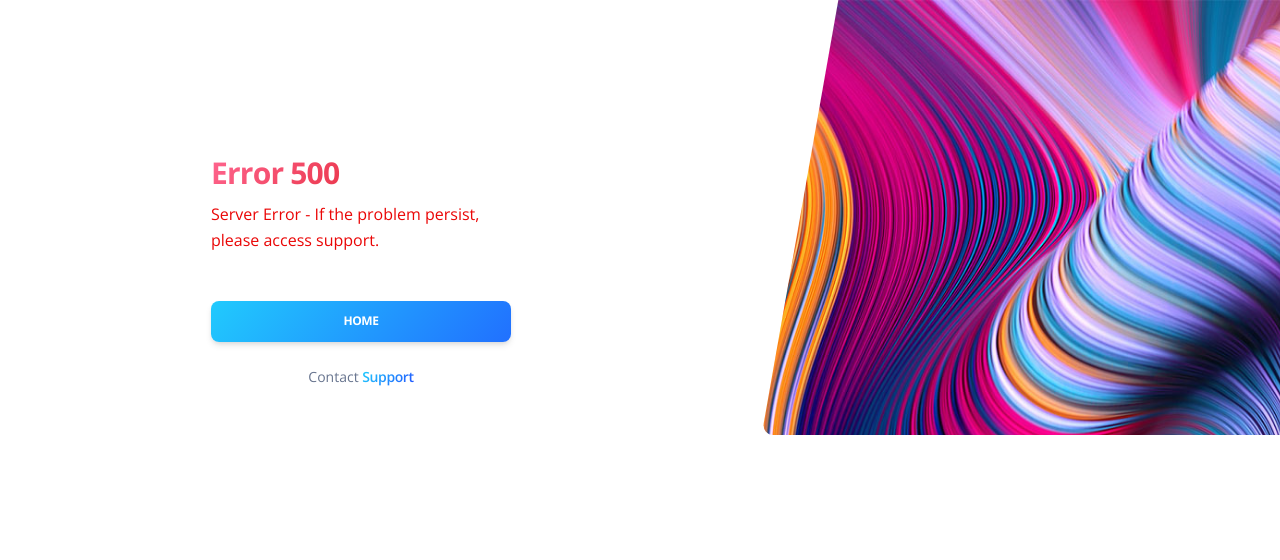
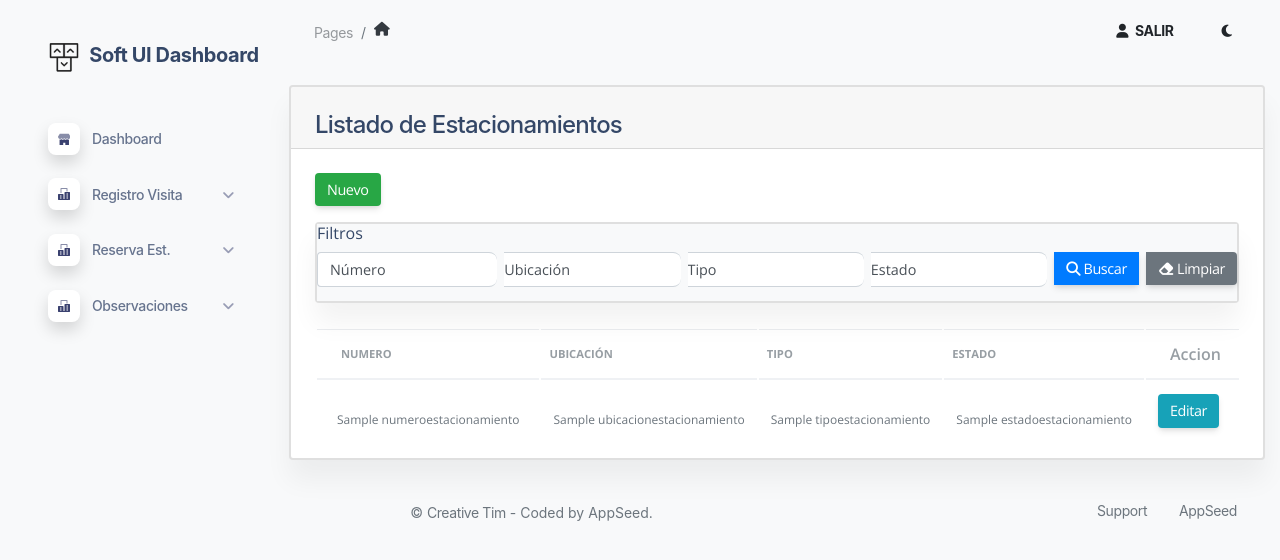
Before and after one commit to gloria2014/Gestion-de-conserjeria, a Django app: page /estacionamientos/ in a window 1280 px wide. Shown: the top 560 px of the page. Run offline with Django 3.2, Linux system fonts and the light colour scheme; a user stored in the database is signed in; tables that the repository leaves empty hold one stand-in row (values such as "Sample post"); some libraries are stand-ins or nearby versions.

Commit message:
Se agrega mantenedor de Estacionamientos

```diff
--- a/apps/authentication/urls.py
+++ b/apps/authentication/urls.py
@@ -9,7 +9,6 @@ urlpatterns = [
     path('login/', login_view, name="login"),
   #  path('listar-empleados/', listar_empleados, name='listar_empleados'),
     path('register/', register_user, name="register"),
-   # path('registrar-empleado/',registrar_empleado, name="registrar-empleado"),
 
     #path('add/', views.person_create_view, name='person_add'),
 
--- a/apps/home/admin.py
+++ b/apps/home/admin.py
@@ -4,7 +4,7 @@ Copyright (c) 2019 - present AppSeed.us
 """
 
 from django.contrib import admin
-from .models import Prueba, TipoCondominio, Condominio, Residentes, Propiedad, UbicacionEstacionamiento, TipoEstacionamiento, Estacionamiento, ReservaEstacionamiento
+from .models import Prueba, TipoCondominio, Condominio, Residentes, Propiedad, UbicacionEstacionamiento, TipoEstacionamiento, Estacionamiento, ReservaEstacionamiento, EstadoEstacionamiento, NumeroEstacionamiento
 
 # Register your models here.
 
@@ -18,3 +18,5 @@ admin.site.register(UbicacionEstacionamiento)
 admin.site.register(TipoEstacionamiento)
 admin.site.register(Estacionamiento)
 admin.site.register(ReservaEstacionamiento)
+admin.site.register(EstadoEstacionamiento)
+admin.site.register(NumeroEstacionamiento)
--- a/apps/home/urls.py
+++ b/apps/home/urls.py
@@ -25,6 +25,10 @@ urlpatterns = [
     path('editar-conserje/<int:id>', views.editar_conserje_view, name='editar_conserje'),
     path('eliminar-conserje/<int:id>', views.eliminar_conserje_view, name='eliminar_conserje'),
     path('empleados-pdf/', views.exportar_conserjes_pdf, name='exportar_empleados_pdf'),
+
+    path('estacionamientos/', views.ver_estacionamientos_view, name='ver_estacionamientos'),
+    path('nuevo-estacionamiento/', views.crear_estacionamiento_view, name='crear_estacionamiento'),
+    path('editar-estacionamiento/<int:id>', views.editar_estacionamiento_view, name='editar_estacionamiento'),
     # Matches any html file
     re_path(r'^.*\.*', views.pages, name='pages'),
 
--- a/apps/home/views.py
+++ b/apps/home/views.py
@@ -13,8 +13,9 @@ from weasyprint import HTML
 from .models import Prueba
 from django.db.models import Q
 from apps.authentication.models import Region, Comuna, Empleados
+from apps.home.models import Estacionamiento, TipoEstacionamiento, UbicacionEstacionamiento, ReservaEstacionamiento, EstadoEstacionamiento, NumeroEstacionamiento
 
-from .forms import PruebaForm, EmpleadoForm
+from .forms import PruebaForm, EmpleadoForm, EstacionamientoForm
 
 import logging
 
@@ -63,8 +64,8 @@ def pages(request):
         html_template = loader.get_template('home/page-500.html')
         return HttpResponse(html_template.render(context, request))
 
-# ----------------- REGION Y COMUNAS ---------------------------
-# AJAX
+# ----------------- REGION, COMUNAS, NUMERO-EST. ---------------------------
+# LLAMDAS AJAX
 def load_regiones(request):
     logger.debug("Loading regions")
     regiones = Region.objects.all().values('id', 'nombre')
@@ -76,7 +77,8 @@ def load_comunas(request):
     comunas = Comuna.objects.filter(region_id=region_id).order_by('nombre')
     return JsonResponse(list(comunas.values('id', 'nombre')), safe=False)
 
-# ----------------- RUTAS PARA IR A LAS PAGINAS  CONSERJE GESTION ---------------------------
+
+# ----------------- SECCIÓN  CONSERJE GESTION ---------------------------
 
 @login_required(login_url="/login/")
 def ver_conserjes_view_sinfiltro(request):
@@ -116,7 +118,6 @@ def crear_conserje_view(request):
         print("Errores del formulario:", formulario.errors)
         messages.error(request, "Hay errores en el formulario. Por favor, corrígelos.")
 
-
     return render(request, 'home/registrar-conserje.html', {'formulario':formulario})
 
 @login_required(login_url="/login/")
@@ -153,6 +154,105 @@ def exportar_conserjes_pdf(request):
     response['Content-Disposition'] = 'inline; filename=conserjes.pdf'
     html.write_pdf(response)
     return response
+
+
+# ------------------------ SECCIÓN ESTACIONAMIENTOS MANTENEDOR  --------------------
+
+# @login_required(login_url="/login/")
+# def ver_estacionamientos_view(request):
+#     query = Q()
+#     if 'numero_estacionamiento' in request.GET and request.GET['numero_estacionamiento']:
+#         query &= Q(rut__icontains=request.GET['numero_estacionamiento'])
+
+#     if 'ubicacion' in request.GET and request.GET['ubicacion']:
+#         query &= Q(ubicacion=request.GET['ubicacion'])
+
+#     if 'tipo_estacionamiento' in request.GET and request.GET['tipo_estacionamiento']:
+#         query &= Q(tipo_estacionamiento=request.GET['tipo_estacionamiento'])
+
+#     if 'estado_estacionamiento' in request.GET and request.GET['estado_estacionamiento']:
+#         query &= Q(estado_estacionamiento=request.GET['estado_estacionamiento'])
+
+#     estacionamientos = Estacionamiento.objects.filter(query)
+#     return render(request, 'home/ver-estacionamientos.html', {'estacionamientosObj': estacionamientos})
+
+@login_required(login_url="/login/")
+def ver_estacionamientos_view(request):
+    query = Q()
+    if 'numero_estacionamiento' in request.GET and request.GET['numero_estacionamiento']:
+        query &= Q(numero_estacionamiento=request.GET['numero_estacionamiento'])
+
+    if 'ubicacion' in request.GET and request.GET['ubicacion']:
+        query &= Q(ubicacion=request.GET['ubicacion'])
+
+    if 'tipo_estacionamiento' in request.GET and request.GET['tipo_estacionamiento']:
+        query &= Q(tipo_estacionamiento=request.GET['tipo_estacionamiento'])
+
+    if 'estado_estacionamiento' in request.GET and request.GET['estado_estacionamiento']:
+        query &= Q(estado_estacionamiento=request.GET['estado_estacionamiento'])
+
+    estacionamientos = Estacionamiento.objects.filter(query)
+
+    # Obtener las opciones para los filtros
+    numeros_estacionamiento = NumeroEstacionamiento.objects.all()
+    ubicaciones = UbicacionEstacionamiento.objects.all()
+    tipos_estacionamiento = TipoEstacionamiento.objects.all()
+    estados_estacionamiento = EstadoEstacionamiento.objects.all()
+
+    return render(request, 'home/ver-estacionamientos.html', {
+        'estacionamientosObj': estacionamientos,
+        'numeros_estacionamiento': numeros_estacionamiento,
+        'ubicaciones': ubicaciones,
+        'tipos_estacionamiento': tipos_estacionamiento,
+        'estados_estacionamiento': estados_estacionamiento,
+    })
+
+@login_required(login_url="/login/")
+def crear_estacionamiento_view(request):
+    formulario = EstacionamientoForm(request.POST or None)
+
+    if request.method == 'POST':
+        print(request.POST)
+
+        if formulario.is_valid():
+            estacionamiento = formulario.save()
+            # Actualizar el estado del NumeroEstacionamiento
+            numero_estacionamiento = estacionamiento.numero_estacionamiento
+            numero_estacionamiento.estado = '0'
+            numero_estacionamiento.save()
+            return redirect('ver_estacionamientos')
+        else:
+            messages.error(request, "Hay errores en el formulario. Por favor, corrígelos.")
+
+            print("Errores del formulario:", formulario.errors)
+
+    return render(request, 'home/registrar-estacionamiento.html',{'formulario':formulario})
+
+
+@login_required(login_url="/login/")
+def editar_estacionamiento_view(request, id):
+    estacionamiento = Estacionamiento.objects.get(id=id)
+
+    # Imprime todos los campos del objeto prueba en la consola
+    for field in estacionamiento._meta.fields:
+        field_name = field.name
+        field_value = getattr(estacionamiento, field_name)
+        print(f"{field_name}: {field_value}")
+
+    formulario = EstacionamientoForm(request.POST or None, instance=estacionamiento)
+
+    if formulario.is_valid() and request.POST:
+        formulario.save()
+        return redirect('ver_estacionamientos')
+    else:
+        print("Errores del formulario:", formulario.errors)
+        messages.error(request, "Hay errores en el formulario. Por favor, corrígelos.")
+
+    return render(request, 'home/editar-estacionamiento.html', {
+        'formulario': formulario,
+        'numero_estacionamiento_hidden': formulario['numero_estacionamiento'].value()
+    })
+
 
 
 # ----------------- RUTAS PARA IR A LAS PAGINAS  DE OBSERVACIONES ---------------------------
@@ -193,9 +293,6 @@ def editar_observacion_view(request, id):
     return render(request, 'home/editar-observacion.html', {'formulario':formulario})
 
 
-
-
-
 @login_required(login_url="/login/")
 def eliminar_observacion_view(request, id):
     obj = Prueba.objects.get(id=id)
--- /dev/null
+++ b/apps/templates/home/ver-estacionamientos.html
@@ -0,0 +1,124 @@
+{% extends 'layouts/base.html' %}
+
+{% block title %} Listado de Observaciones {% endblock title %}
+
+<!-- Specific CSS goes HERE -->
+{% block stylesheets %}{% endblock stylesheets %}
+
+{% block content %}
+
+<div class="container-fluid py-4">
+  <div class="row">
+    <div class="col-12">
+      <div class="card mb-4">
+        <div class="card-header pb-0 d-flex justify-content-between align-items-center" >
+          <h4>Listado de Estacionamientos</h4>
+       </div>
+        <!-- Card para el formulario de búsqueda -->
+        <div class="card-body" style="margin-bottom: -2rem;">
+          <div class="row">
+            <div class="col-md-12">
+              <a class="btn btn-success btn-md formato-texto" href="{% url 'crear_estacionamiento' %}">Nuevo</a>
+
+              <!-- <a href="{% url 'exportar_empleados_pdf' %}" target="_blank" class="btn btn-primary btn-md formato-texto">
+                <i class="fas fa-download"></i> PDF
+              </a> -->
+            </div>
+        </div>
+        <div class="row">
+          <div class="col-md-12">
+            <div class="card mb-4">
+              <div style="background-color: #f8f9fa; margin: auto;">
+                <h6>Filtros</h6>
+                <form method="GET" action="{% url 'ver_estacionamientos' %}">
+                  <div class="input-group">
+                    <select name="numero_estacionamiento" class="form-control me-2">
+                      <option value="">Número</option>
+                      {% for numero in numeros_estacionamiento %}
+                        <option value="{{ numero.id }}" {% if request.GET.numero_estacionamiento == numero.id|stringformat:"s" %}selected{% endif %}>{{ numero.nombre }}</option>
+                      {% endfor %}
+                    </select>
+                    <select name="ubicacion" class="form-control me-2">
+                      <option value="">Ubicación</option>
+                      {% for ubicacion in ubicaciones %}
+                        <option value="{{ ubicacion.id }}" {% if request.GET.ubicacion == ubicacion.id|stringformat:"s" %}selected{% endif %}>{{ ubicacion.nombre }}</option>
+                      {% endfor %}
+                    </select>
+                    <select name="tipo_estacionamiento" class="form-control me-2">
+                      <option value="">Tipo</option>
+                      {% for tipo in tipos_estacionamiento %}
+                        <option value="{{ tipo.id }}" {% if request.GET.tipo_estacionamiento == tipo.id|stringformat:"s" %}selected{% endif %}>{{ tipo.nombre }}</option>
+                      {% endfor %}
+                    </select>
+                    <select name="estado_estacionamiento" class="form-control me-2">
+                      <option value="">Estado</option>
+                      {% for estado in estados_estacionamiento %}
+                        <option value="{{ estado.id }}" {% if request.GET.estado_estacionamiento == estado.id|stringformat:"s" %}selected{% endif %}>{{ estado.nombre }}</option>
+                      {% endfor %}
+                    </select>
+                    <button type="submit" class="btn btn-primary formato-texto me-2"><i class="fas fa-search"></i> Buscar</button>
+                    <a href="{% url 'ver_estacionamientos' %}" class="btn btn-secondary formato-texto">
+                      <i class="fas fa-eraser"></i> Limpiar
+                    </a>
+                  </div>
+                </form>
+              </div>
+            </div>
+          </div>
+        </div>
+
+
+        <div class="card-body px-0 pt-0 pb-2">
+          <div class="table-responsive p-0">
+            <table class="table align-items-center mb-0">
+              <thead>
+                <tr>
+                  <th class="text-uppercase text-secondary text-xxs font-weight-bolder opacity-7">Numero</th>
+                  <th class="text-uppercase text-secondary text-xxs font-weight-bolder opacity-7 ps-2">Ubicación</th>
+                  <th class="text-uppercase text-secondary text-xxs font-weight-bolder opacity-7 ps-2">Tipo</th>
+                  <th class="text-uppercase text-secondary text-xxs font-weight-bolder opacity-7 ps-2">Estado</th>
+                 <th class="text-secondary opacity-7">Accion</th>
+                </tr>
+              </thead>
+              <tbody>
+                {% for item in estacionamientosObj %}
+                <tr>
+                  <td>
+                    <div class="d-flex px-2 py-1">
+                      <div class="d-flex flex-column justify-content-center">
+                        <p class="text-xs text-secondary mb-0">{{ item.numero_estacionamiento }}</p>
+                      </div>
+                    </div>
+                  </td>
+                  <td>
+                    <p class="text-xs text-secondary mb-0">{{ item.ubicacion}}</p>
+                  </td>
+                  <td>
+                    <p class="text-xs text-secondary mb-0">{{ item.tipo_estacionamiento }}</p>
+                  </td>
+                  <td>
+                    <p class="text-xs text-secondary mb-0">{{ item.estado_estacionamiento }}</p>
+                  </td>
+
+                  <td class="align-middle">
+                    <input type="hidden" name="id" value="{{ item.id }}">
+                    <a class="btn btn-info formato-texto" href="{% url 'editar_estacionamiento' item.id %}">Editar</a>
+                  </td>
+                </tr>
+                {% endfor %}
+              </tbody>
+            </table>
+          </div>
+        </div>
+      </div>
+    </div>
+  </div>
+
+  {% include "includes/footer.html" %}
+
+</div>
+
+{% endblock content %}
+
+<!-- Specific JS goes HERE -->
+{% block javascripts %}{% endblock javascripts %}
--- a/apps/templates/includes/sidebar.html
+++ b/apps/templates/includes/sidebar.html
@@ -133,7 +133,7 @@
         <div class="collapse {% if submenu_open_reservas %}show{% endif %}" id="reservas">
             <ul class="nav ms-4">
                 <li class="nav-item">
-                    <a class="nav-link {% if 'listado-estacionamientos' in segment %} active {% endif %}" href="/listado-estacionamientos.html">
+                    <a class="nav-link {% if 'listado-estacionamientos' in segment %} active {% endif %}" href="{% url 'ver_estacionamientos' %}">
                         <span class="sidenav-mini-icon"> L </span>
                         <span class="sidenav-normal"> Listado Estacionamientos </span>
                     </a>
--- a/apps/templates/layouts/base.html
+++ b/apps/templates/layouts/base.html
@@ -108,6 +108,7 @@
       })
     }
 
+
     });
     </script>
 
--- a/core/settings.py
+++ b/core/settings.py
@@ -85,7 +85,7 @@ DATABASES = {
                'ENGINE': 'django.db.backends.mysql',
         'NAME': 'conserjeria_2',
         'USER':'root',
-        'PASSWORD': '',
+        'PASSWORD': 'Estrella.23',
         'HOST': 'localhost',
         'PORT': '3306'
     }
```
Also changed, not shown: apps/home/forms.py (+68 -0 lines), apps/home/models.py (+10 -1 lines), apps/templates/home/editar-estacionamiento.html (added, +29 -0 lines), apps/templates/home/form-estacionamiento.html (added, +51 -0 lines), apps/templates/home/registrar-empleado.html (deleted, +0 -182 lines), apps/templates/home/registrar-estacionamiento.html (added, +29 -0 lines), apps/templates/home/ver-empleados.html (+13 -14 lines), apps/home/migrations/0008_numeroestacionamiento_and_more.py (added).
